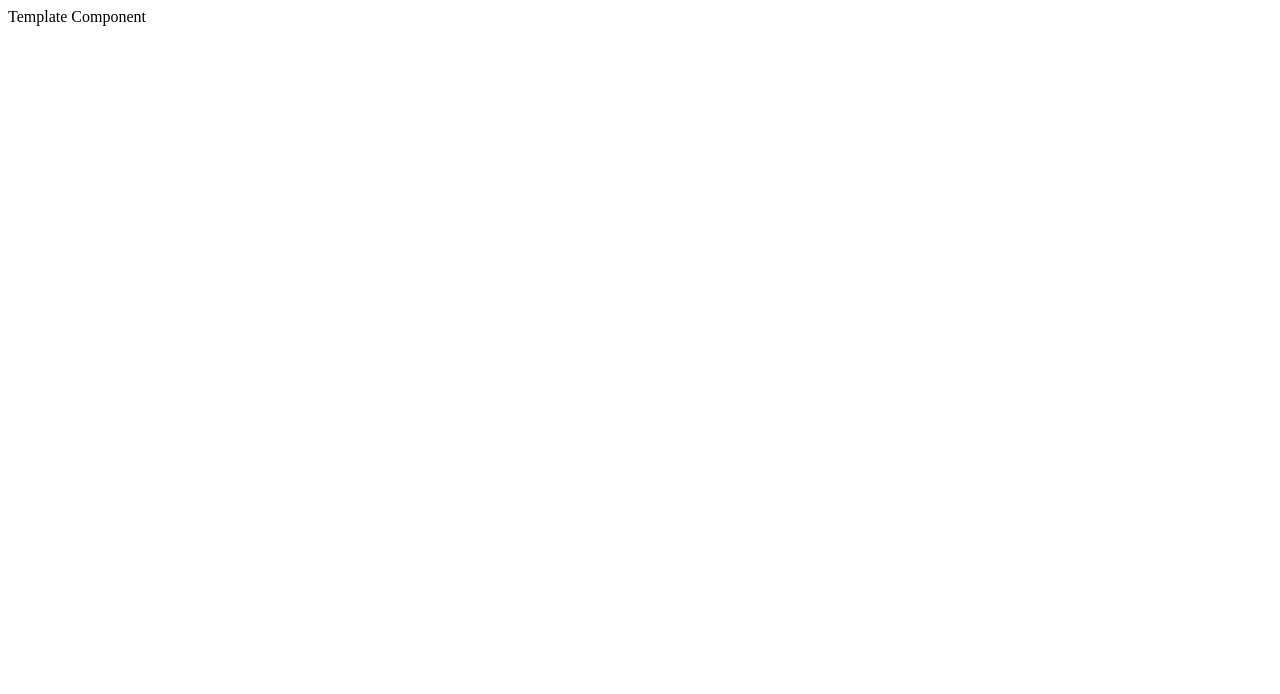
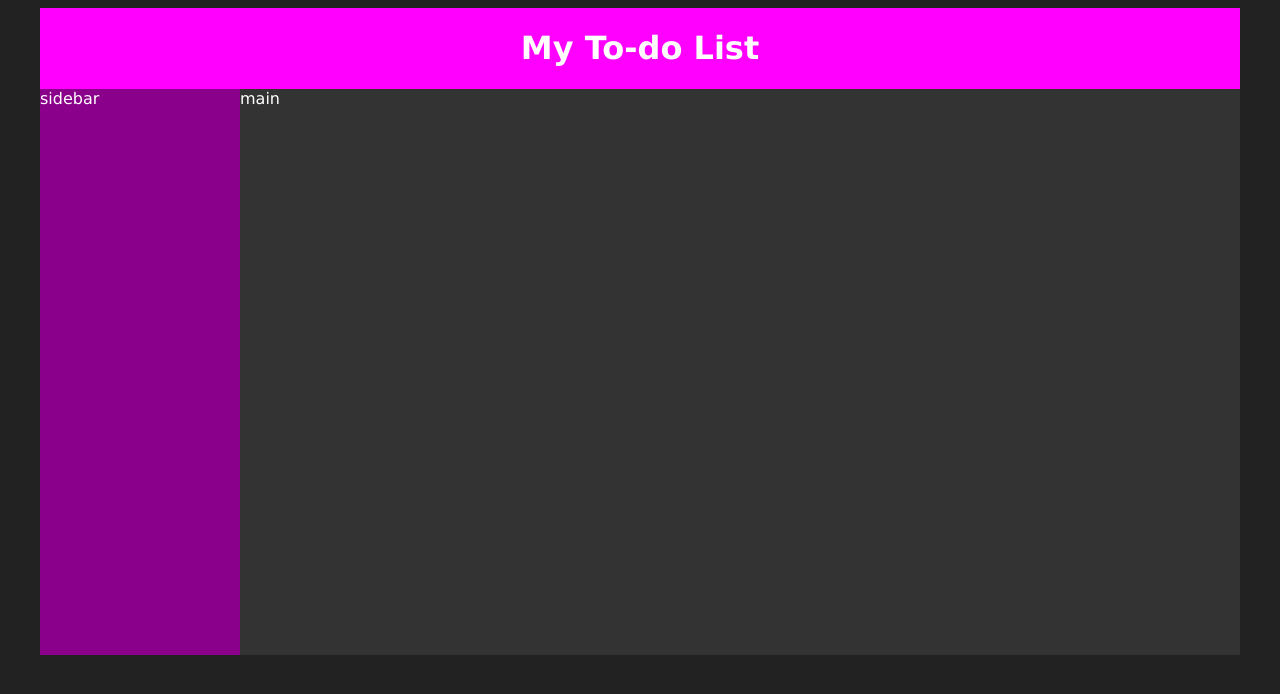
Before and after one commit to bstine06/to-do, a website with bundled scripts: page src/index.html in a window 1280 px wide. Built offline with nearby package versions, Linux system fonts and the light colour scheme.

Commit message:
shell of HTML and add css

```diff
--- a/package.json
+++ b/package.json
@@ -13,7 +13,9 @@
   "author": "",
   "license": "ISC",
   "devDependencies": {
+    "css-loader": "^7.1.2",
     "html-webpack-plugin": "^5.6.0",
+    "style-loader": "^4.0.0",
     "webpack-cli": "^5.1.4",
     "webpack-dev-server": "^5.0.4"
   }
--- a/src/index.html
+++ b/src/index.html
@@ -1,10 +1,27 @@
 <!DOCTYPE html>
 <html>
-  <head>
-    <meta charset="utf-8">
-    <title>ToDo</title>
-  <meta name="viewport" content="width=device-width, initial-scale=1"><script defer src="main.js"></script></head>
-  <body>
 
-  </body>
+<head>
+  <meta charset="utf-8">
+  <title>ToDo</title>
+  <meta name="viewport" content="width=device-width, initial-scale=1">
+  <script defer src="main.js"></script>
+</head>
+
+<body>
+  <div class="app-wrapper">
+    <div class="header">
+      <h1>My To-do List</h1>
+    </div>
+    <div class="content">
+      <div class="sidebar">
+        sidebar
+      </div>
+      <div class="main-content">
+        main
+      </div>
+    </div>
+  </div>
+</body>
+
 </html>
--- a/src/index.js
+++ b/src/index.js
@@ -1,9 +1,3 @@
-function component() {
-  const element = document.createElement('div');
+import './style.css';
 
-  element.innerHTML = 'Template Component';
-
-  return element;
-}
-
-document.body.appendChild(component());
+console.log("todo")
--- /dev/null
+++ b/src/style.css
@@ -0,0 +1,31 @@
+body {
+  background-color: #222;
+  color: white;
+  font-family: Verdana, Geneva, Tahoma, sans-serif;
+}
+
+.app-wrapper {
+  display: grid;
+  grid-template-rows: 1fr 7fr;
+  max-width: 1200px;
+  margin-left: auto;
+  margin-right: auto;
+}
+
+.header {
+  background-color: magenta;
+  text-align: center;
+}
+
+.sidebar {
+  background-color: darkmagenta;
+}
+
+.main-content {
+  background-color: #333;
+}
+
+.content {
+  display: grid;
+  grid-template-columns: 1fr 5fr;
+}
--- a/webpack.config.js
+++ b/webpack.config.js
@@ -19,5 +19,13 @@ module.exports = {
     filename: 'main.js',
     path: path.resolve(__dirname, 'dist'),
     clean: true,
+  },
+  module: {
+    rules: [
+      {
+        test: /\.css$/i,
+        use: ["style-loader", "css-loader"],
+      },
+    ],
   }
 };
```
Also changed, not shown: 1 other file.
